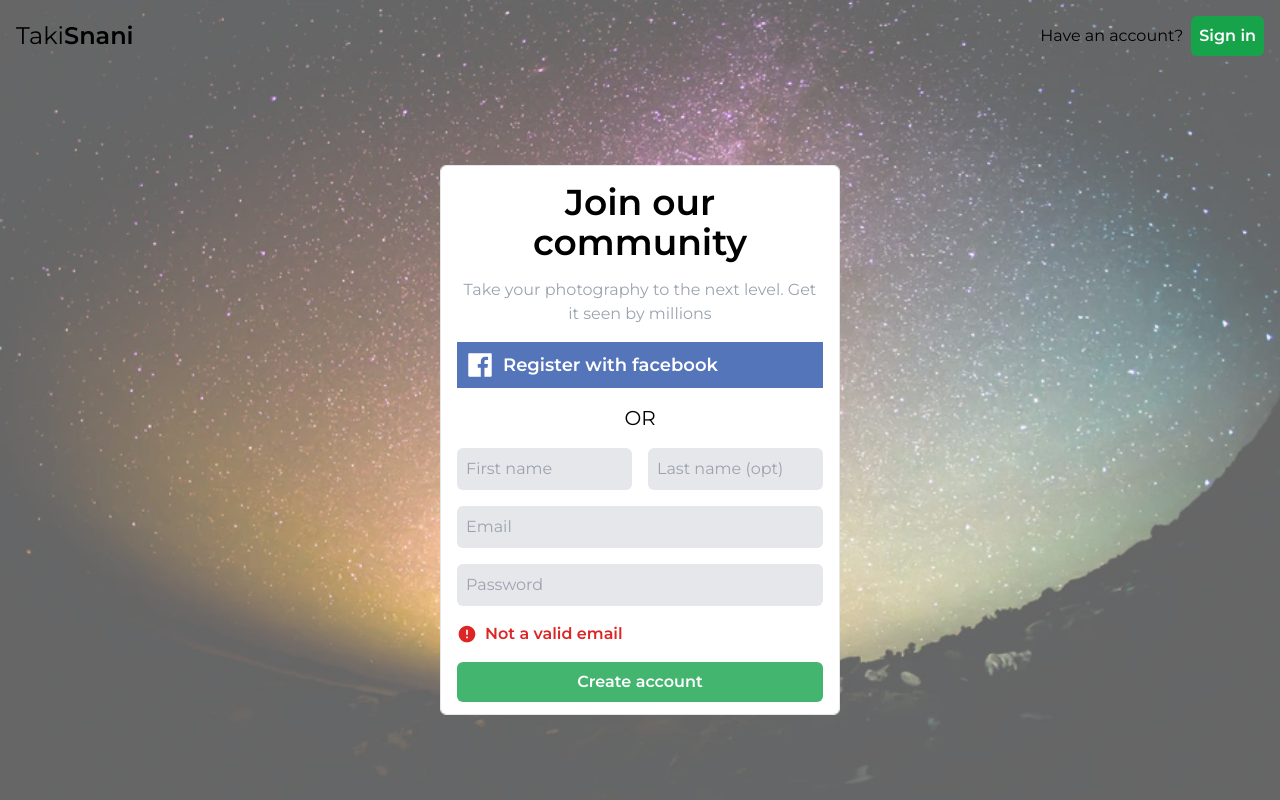
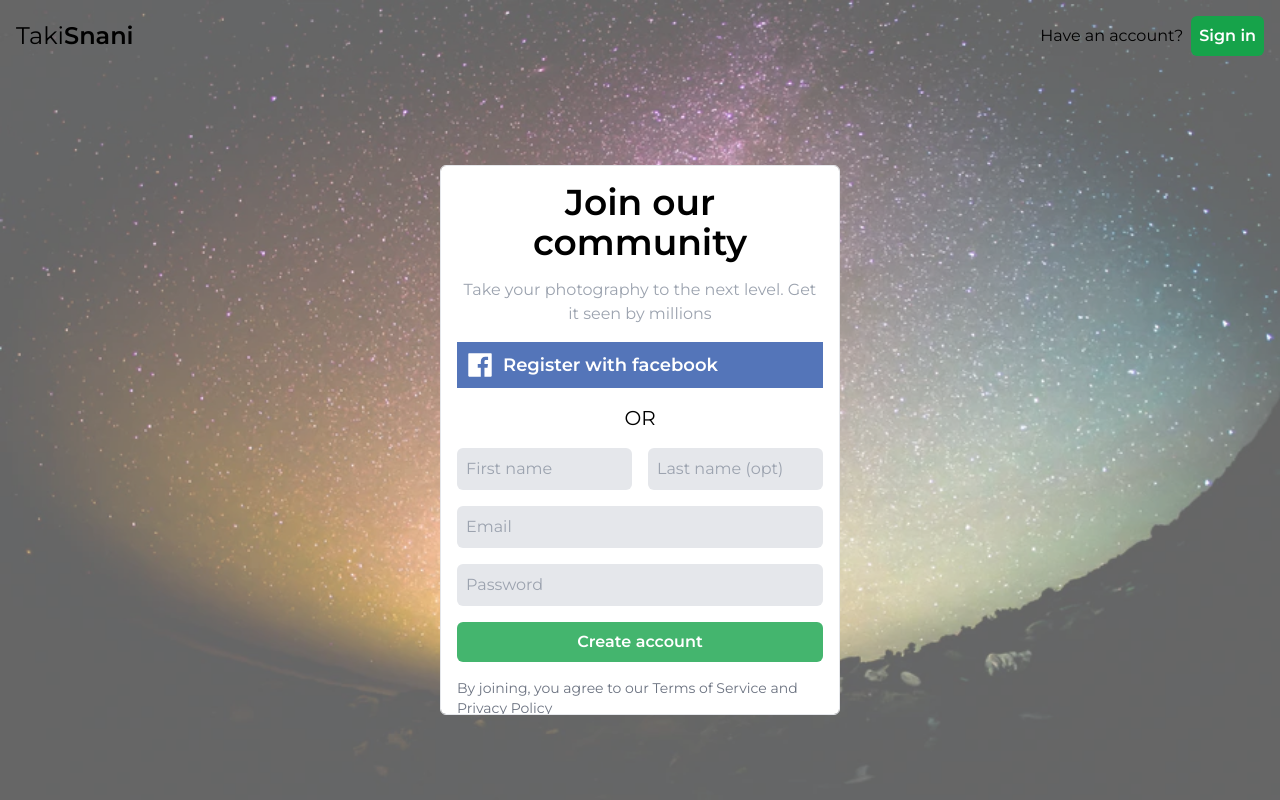
Before and after one commit to gittakisnani/image-gallery, a Next.js app: page /register in a window 1280 px wide. Built offline with nearby package versions, Linux system fonts and the light colour scheme; no server answers.

Commit message:
Added registration logic

```diff
--- /dev/null
+++ b/components/Loading.tsx
@@ -0,0 +1,19 @@
+import React from 'react'
+
+const Loading = () => {
+  return (
+    <div className="flex items-center justify-center w-full h-full">
+	<div className="flex justify-center items-center space-x-1 text-xl text-gray-700">
+
+				<svg fill='none' className="w-12 h-12 animate-spin" viewBox="0 0 32 32" xmlns='http://www.w3.org/2000/svg'>
+					<path clip-rule='evenodd'
+						d='M15.165 8.53a.5.5 0 01-.404.58A7 7 0 1023 16a.5.5 0 011 0 8 8 0 11-9.416-7.874.5.5 0 01.58.404z'
+						fill='currentColor' fill-rule='evenodd' />
+				</svg>
+		<div>Loading...</div>
+	</div>
+    </div>
+  )
+}
+
+export default Loading
--- a/pages/register.tsx
+++ b/pages/register.tsx
@@ -1,51 +1,81 @@
 import Link from 'next/link'
-import React from 'react'
+import { SyntheticEvent, useRef, useState } from 'react'
 import Container from '../components/Container'
 import Logo from '../components/Logo'
 import { AiFillFacebook, MdError } from '../components/Icons'
 import Head from 'next/head'
-import { GetServerSideProps, NextPage } from 'next'
+import { NextPage } from 'next'
 import BG from '../public/assets/BG.webp'
 import Image from 'next/image'
+import { motion } from 'framer-motion'
 import useSWR from 'swr'
-import { useSWRHandler } from 'swr/dist/use-swr'
 import fetcher from '../utils/fetcher'
-import getGoogleOAuthURL from '../utils/getGoogleUrl'
+import axios from '../utils/axios'
+import { useRouter } from 'next/router'
+import Loading from '../components/Loading'
 
-interface User {
-    _id: string;
-    email: string;
-    name: string;
-    createdAt: Date;
-    updatedAt: Date;
-    __v: number;
-    session: string;
-    iat: number;
-    exp: number;
-}
-const Register: NextPage<{ fallbackData: User }> = ({ fallbackData }) => {
-    const { data } = useSWR<User | null>(
-        `${process.env.NEXT_PUBLIC_SERVER_ENDPOINT}/api/me`,
-        fetcher,
-        { fallbackData }
-      );
 
-      if (data) {
-        return <div>Welcome! {data.name}</div>;
-      }
+const Register: NextPage = () => {
+    const router = useRouter();
 
-      // return (
-      //   <div>
-      //     <a href={getGoogleOAuthURL()}>Login with Google</a>
-      //     Please login
-      //   </div>
-      // );
+
+    const fNameRef = useRef<HTMLInputElement>(null);
+    const lNameRef = useRef<HTMLInputElement>(null)
+    const emailRef = useRef<HTMLInputElement>(null);
+    const pwdRef = useRef<HTMLInputElement>(null);
+    const [errMsg, setErrMsg] = useState('');
+    const [loading, setLoading] = useState(false);
+
+    const handleRegister = async (e: SyntheticEvent) => {
+        e.preventDefault()
+        if(![fNameRef, lNameRef, emailRef, pwdRef].every(el => el.current!.value)) {
+            return setErrMsg('All fields are required')
+        }
+
+
+        if(pwdRef.current!.value.length < 8) {
+            return setErrMsg('Password too short')
+        }
+
+        try {
+            setLoading(true)
+            setErrMsg('')
+            const { data } = await axios.post('users/create', {
+                firstName: fNameRef.current!.value,
+                lastName: lNameRef.current!.value,
+                email: emailRef.current!.value,
+                password: pwdRef.current!.value
+            })
+
+            if(data?.issues?.length && data.issues[0].code === 'too_small') throw new Error('Password too short');
+
+            [fNameRef, lNameRef, emailRef, pwdRef].forEach(el => el.current!.value = '')
+            router.push('/')
+
+        } catch(err: any) {
+            if(err.response?.data.message) {
+                setErrMsg(err.response.data.message)
+            } else if (err.message) {
+                setErrMsg(err.message)
+            } else {
+                setErrMsg('Server error. Please try later.')
+            }
+        } finally {
+            setLoading(false)
+        }
+    }
+
     return (
         <>
         <Head>
             <title>TakiSnani | Register</title>
         </Head>
         <main className='h-screen relative w-screen'>
+            {loading && <div className='fixed bg-black/10 text-white inset-0 flex items-center justify-center'>
+                <div className='absolute max-w-[400px] w-[70%] bg-white text-black p-4 rounded-md font-semibold text-xl'>
+                    <Loading />
+                </div>
+            </div>}
             <div className='absolute inset-0 -z-10 opacity-60'>
                 <Image src={BG} alt='Register Background' layout='fill' />
             </div>
@@ -73,11 +103,13 @@ const Register: NextPage<{ fallbackData: User }> = ({ fallbackData }) => {
                         </button>
 
                         <p className='text-center text-xl my-4'>OR</p>
-                        <form action='/hahaha' className='flex flex-col gap-4'>
+                        <form onSubmit={handleRegister} className='flex flex-col gap-4'>
                             <div className='grid grid-cols-1 sm:grid-cols-2 gap-4'>
                             <label htmlFor="fName">
                                 <p className='offscreen'>First name</p>
                                 <input
+                                autoComplete='off'
+                                ref={fNameRef}
                                 id='fName'
                                 type="text"
                                 className='form_input'
@@ -85,8 +117,10 @@ const Register: NextPage<{ fallbackData: User }> = ({ fallbackData }) => {
                                 />
                             </label>
                             <label htmlFor="lName">
-                                <p className='offscreen'>First name</p>
+                                <p className='offscreen'>Last name</p>
                                 <input
+                                autoComplete='off'
+                                ref={lNameRef}
                                 id='lName'
                                 type="text"
                                 className='form_input'
@@ -97,6 +131,7 @@ const Register: NextPage<{ fallbackData: User }> = ({ fallbackData }) => {
                             <label htmlFor="email" className='w-full'>
                                 <p className='offscreen'>Email</p>
                                 <input
+                                ref={emailRef}
                                 id='email'
                                 type="email"
                                 className='form_input'
@@ -106,16 +141,17 @@ const Register: NextPage<{ fallbackData: User }> = ({ fallbackData }) => {
                             <label htmlFor="pwd" className='w-full'>
                                 <p className='offscreen'>Password</p>
                                 <input
+                                ref={pwdRef}
                                 id='pwd'
                                 type="password"
                                 className='form_input'
                                 placeholder='Password'
                                 />
                             </label>
-                            <p className='text-red-600 text-left flex gap-2 items-center font-semibold'>
+                            {errMsg && <motion.p initial={{opacity: 0}} animate={{ opacity: 1}} className='text-red-600 text-left flex gap-2 items-center font-semibold'>
                             <span className='text-xl'><MdError /></span>
-                            Not a valid email
-                            </p>
+                            {errMsg}
+                            </motion.p>}
                             <button className='p-2 bg-green-600/80 transitions hover:bg-green-600 text-white w-full font-semibold rounded-md'>Create account</button>
                             <p className='text-gray-500 text-sm'>
                             By joining, you agree to our Terms of Service and Privacy Policy
@@ -129,17 +165,4 @@ const Register: NextPage<{ fallbackData: User }> = ({ fallbackData }) => {
       )
     };
 
-// export const getServerSideProps: GetServerSideProps = async (context) => {
-//   const data = await fetcher(
-//     `${process.env.NEXT_PUBLIC_SERVER_ENDPOINT}/api/me`,
-//     context.req.headers
-//   );
-
-//   return { props: { fallbackData: data } };
-// };
-
-
-
-
-
 export default Register
--- /dev/null
+++ b/utils/axios.ts
@@ -0,0 +1,6 @@
+import axios from "axios";
+
+export default axios.create({
+    withCredentials: true,
+    baseURL: 'http://localhost:1337/'
+})
```
